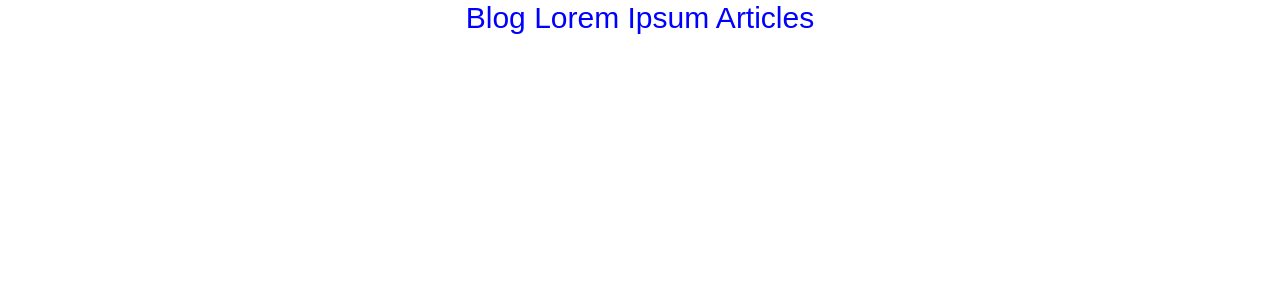
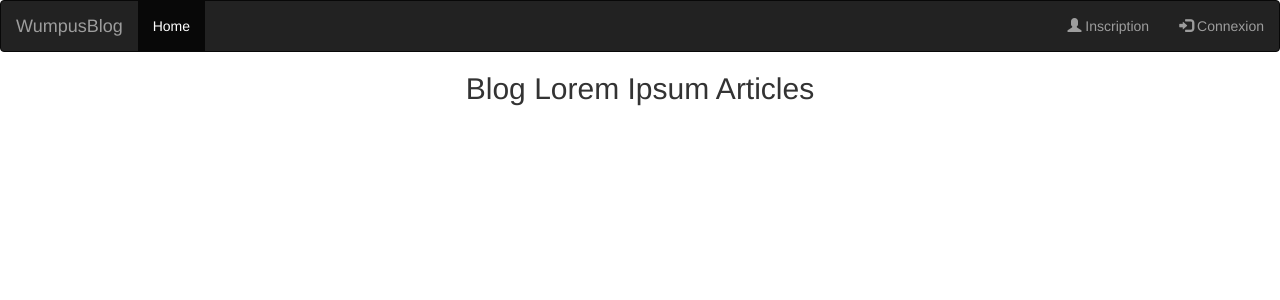
Before and after one commit to BereniceLe/Symfony_Blog, a Symfony app: template templates/index.html.twig in a window 1280 px wide. Shown: the top 300 px of the page. Run offline with Twig, Linux system fonts and the light colour scheme; the template is opened without the code that fills it, so the values that code supplies are empty; some libraries are stand-ins or nearby versions.

Commit message:
gestion des users, ajout articles, suppression articles fonctionnels. Reste : gestion des slugs et modifications d'articles

```diff
--- a/public/css/main.css
+++ b/public/css/main.css
@@ -5,6 +5,15 @@
 	position: center;
 }
 
+.delete{
+	float: right;
+	color: red;
+}
+
+.articles{
+	margin-left: 5%;
+	margin-right: 5%;
+}
 
 
 h2{
--- a/src/Entity/Article.php
+++ b/src/Entity/Article.php
@@ -87,7 +87,7 @@ class Article
 
     public function setPublished(string $publication): self
     {
-        $this->published = $publication;
+        $this->published = new \DateTime($publication);
 
         return $this;
     }
--- a/src/Repository/ArticleRepository.php
+++ b/src/Repository/ArticleRepository.php
@@ -33,7 +33,7 @@ class ArticleRepository extends ServiceEntityRepository
     }
 
     /**
-     * @return Article Returns an Article objects where slug = url
+     * @return Article Returns an Article objects where slug = $url
      */
 
     public function findArticleByUrlAlias(string $url) : object
@@ -44,6 +44,7 @@ class ArticleRepository extends ServiceEntityRepository
             ->getQuery()
             ->getOneOrNullResult();
     }
+
 
 
     /*
--- a/src/Security/LoginFormAuthentificatorAuthenticator.php
+++ b/src/Security/LoginFormAuthentificatorAuthenticator.php
@@ -92,10 +92,10 @@ class LoginFormAuthentificatorAuthenticator extends AbstractFormLoginAuthenticat
 
     public function onAuthenticationSuccess(Request $request, TokenInterface $token, string $providerKey)
     {
-        if ($targetPath = $this->getTargetPath($request->getSession(), $providerKey)) {
+        /*if ($targetPath = $this->getTargetPath($request->getSession(), $providerKey)) {
             return new RedirectResponse($targetPath);
-        }
-
+        }*/
+        return new RedirectResponse('/');
         // For example : return new RedirectResponse($this->urlGenerator->generate('some_route'));
         throw new \Exception('TODO: provide a valid redirect inside '.__FILE__);
     }
--- a/templates/base.html.twig
+++ b/templates/base.html.twig
@@ -2,19 +2,43 @@
 <html>
     <head>
         <meta charset="UTF-8">
+
         <link rel="stylesheet" href="https://www.w3schools.com/w3css/4/w3.css">
         <link rel="stylesheet" href="https://fonts.googleapis.com/css?family=Raleway">
         <link rel="stylesheet" href="{{ asset('css/main.css') }}">
-        <link href="https://stackpath.bootstrapcdn.com/bootstrap/4.4.1/css/bootstrap.min.css" rel="stylesheet" integrity="sha384-Vkoo8x4CGsO3+Hhxv8T/Q5PaXtkKtu6ug5TOeNV6gBiFeWPGFN9MuhOf23Q9Ifjh" crossorigin="anonymous">
+        <link rel="stylesheet" href="https://maxcdn.bootstrapcdn.com/bootstrap/3.4.1/css/bootstrap.min.css">
+        <script src="https://ajax.googleapis.com/ajax/libs/jquery/3.5.1/jquery.min.js"></script>
+        <script src="https://maxcdn.bootstrapcdn.com/bootstrap/3.4.1/js/bootstrap.min.js"></script>
 
         <title>{% block title %}Welcome!{% endblock %}</title>
         {% block stylesheets %}{% endblock %}
     </head>
     <body>
-      <style>
+       <nav class="navbar navbar-inverse">
+          <div class="container-fluid">
+            <div class="navbar-header">
+              <a class="navbar-brand" href="/">WumpusBlog</a>
+            </div>
+            <ul class="nav navbar-nav">
+              <li class="active"><a href="/">Home</a></li>
+              {% if app.user %}
+              <li class="active"><a href="/addarticle">Ajout</a></li>
+              {% endif %}
+            </ul>
+            <ul class="nav navbar-nav navbar-right">
+            {% if app.user %}
+              <li><a href="/logout"><span class="glyphicon glyphicon-log-in"></span>  Déconnexion</a></li>
+            {% else %}
+              <li><a href="/adduser"><span class="glyphicon glyphicon-user"></span>  Inscription</a></li>
+              <li><a href="/login"><span class="glyphicon glyphicon-log-in"></span>    Connexion</a></li>
+            {% endif %}
+            </ul>
+          </div>
+        </nav>
+      <!--style>
       body,h1,h2,h3,h4,h5,h6 {font-family: "Karma", sans-serif}
       .w3-bar-block .w3-bar-item {padding:20px}
-      </style>
+      </style-->
         {% block body %}{% endblock %}
         {% block javascripts %}{% endblock %}
     </body>
--- a/templates/index.html.twig
+++ b/templates/index.html.twig
@@ -4,10 +4,20 @@
 
 {% block body %}
   <h2>Blog Lorem Ipsum Articles</h2>
+
+  <div class="articles">
   {% for article in articles %}
   <div class="w3-card-4 w3-margin w3-white">
+
     <div class="w3-container">
-      <h3><b>{{ article.title }}</b></h3>
+
+      <h3><b>{{ article.title }}</b>
+      <a href="/remove/{{article.slug}}" class="delete">
+        <svg xmlns="http://www.w3.org/2000/svg" width="20" height="20" fill="currentColor" class="bi bi-x-circle" viewBox="0 0 16 16">
+          <path d="M8 15A7 7 0 1 1 8 1a7 7 0 0 1 0 14zm0 1A8 8 0 1 0 8 0a8 8 0 0 0 0 16z"/>
+          <path d="M4.646 4.646a.5.5 0 0 1 .708 0L8 7.293l2.646-2.647a.5.5 0 0 1 .708.708L8.707 8l2.647 2.646a.5.5 0 0 1-.708.708L8 8.707l-2.646 2.647a.5.5 0 0 1-.708-.708L7.293 8 4.646 5.354a.5.5 0 0 1 0-.708z"/>
+        </svg>
+      </a></h3>
       <h5>Description simple <span class="w3-opacity">{{ article.published }}</span></h5>
     </div>
 
@@ -15,13 +25,15 @@
       <p>{{ article.content | u.truncate(800, '...')}}</p>
       <div class="w3-row">
         <div class="w3-col m8 s12">
-          <p><a href="/post/{{article.slug}}" class="w3-button w3-padding-large w3-white w3-border"><b>LIRE PLUS</b> >></a></p>
+          <p><a href="/post/{{article.slug}}" class="w3-button w3-white w3-border"><b>LIRE PLUS</b></a></p>
         </div>
         <div class="w3-col m4 w3-hide-small">
-          <p><span class="w3-padding-large w3-right"><b>Commentaires </b> <span class="w3-tag">0</span></span></p>
+          <p></p>
         </div>
       </div>
     </div>
   </div>
-{% endfor %}
+  {% endfor %}
+  </div>
+
 {% endblock %}
```
Also changed, not shown: src/Controller/BlogController.php (+38 -15 lines), templates/newArticles.html.twig (added, +24 -0 lines), templates/post.html.twig (+10 -1 lines), templates/security/login.html.twig (+9 -3 lines).
